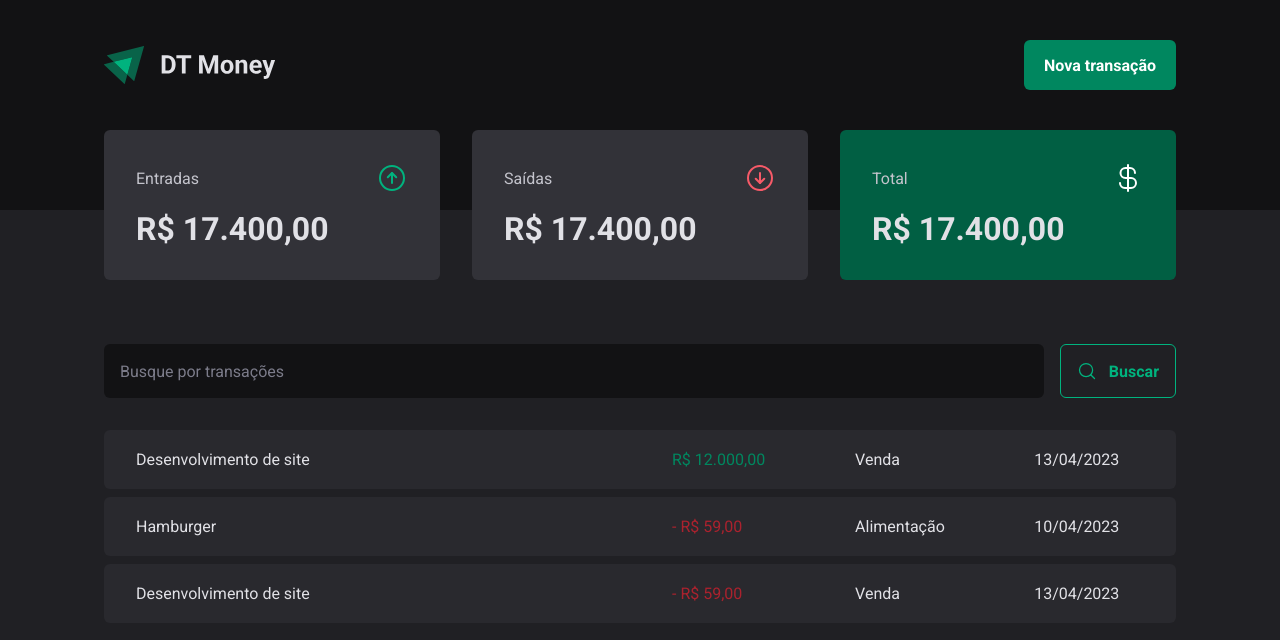
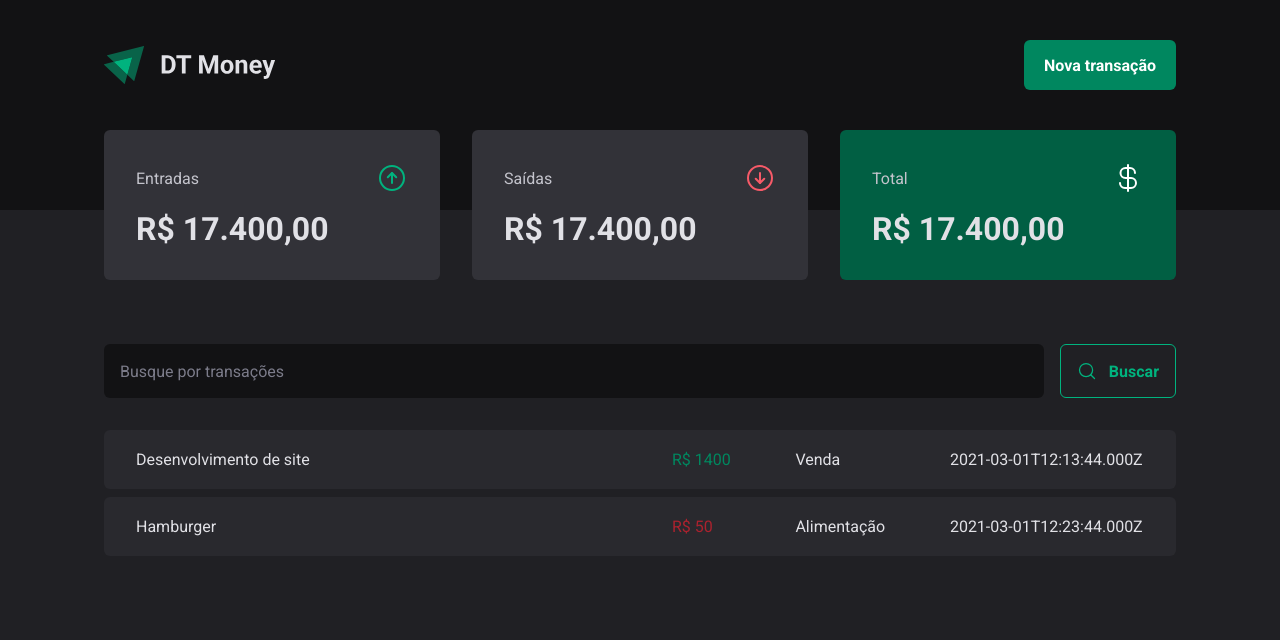
Before and after one commit to fabio-beutler/ignite-03-dt-money, a React (Vite) app: page / in a window 1280 px wide. Shown: the top 640 px of the page. Built offline with nearby package versions, Linux system fonts and the light colour scheme; data requests are answered from the project's data file.

Commit message:
Conexão com a API - Realizando requisição HTTP

```diff
--- a/server.json
+++ b/server.json
@@ -5,7 +5,7 @@
       "description": "Desenvolvimento de site",
       "type": "income",
       "category": "Venda",
-      "price": 1400,
+      "amount": 1400,
       "createdAt": "2021-03-01T12:13:44.000Z"
     },
     {
@@ -13,7 +13,7 @@
       "description": "Hamburger",
       "type": "outcome",
       "category": "Alimentação",
-      "price": 50,
+      "amount": 50,
       "createdAt": "2021-03-01T12:23:44.000Z"
     }
   ]
--- a/src/pages/Transactions/index.tsx
+++ b/src/pages/Transactions/index.tsx
@@ -1,3 +1,4 @@
+import { useEffect, useState } from 'react';
 import { Header } from '../../components/Header';
 import { Summary } from '../../components/Summary';
 import { SearchForm } from './components/SearchForm';
@@ -7,7 +8,24 @@
   TransactionsTable,
 } from './styles';
 
+interface Transaction {
+  id: number;
+  description: string;
+  type: 'income' | 'outcome';
+  category: string;
+  amount: number;
+  createdAt: string;
+}
+
 export function Transactions() {
+  const [transactions, setTransactions] = useState<Transaction[]>([]);
+
+  useEffect(() => {
+    fetch('http://localhost:3333/transactions')
+      .then((response) => response.json())
+      .then((data) => setTransactions(data));
+  }, []);
+
   return (
     <div>
       <Header />
@@ -18,30 +36,18 @@
 
         <TransactionsTable>
           <tbody>
-            <tr>
-              <td width='50%'>Desenvolvimento de site</td>
-              <td>
-                <PriceHighlight variant='income'>R$ 12.000,00</PriceHighlight>
-              </td>
-              <td>Venda</td>
-              <td>13/04/2023</td>
-            </tr>
-            <tr>
-              <td width='50%'>Hamburger</td>
-              <td>
-                <PriceHighlight variant='outcome'>- R$ 59,00</PriceHighlight>
-              </td>
-              <td>Alimentação</td>
-              <td>10/04/2023</td>
-            </tr>
-            <tr>
-              <td width='50%'>Desenvolvimento de site</td>
-              <td>
-                <PriceHighlight variant='outcome'>- R$ 59,00</PriceHighlight>
-              </td>
-              <td>Venda</td>
-              <td>13/04/2023</td>
-            </tr>
+            {transactions.map((transaction) => (
+              <tr key={transaction.id}>
+                <td width='50%'>{transaction.description}</td>
+                <td>
+                  <PriceHighlight variant={transaction.type}>
+                    R$ {transaction.amount}
+                  </PriceHighlight>
+                </td>
+                <td>{transaction.category}</td>
+                <td>{transaction.createdAt}</td>
+              </tr>
+            ))}
           </tbody>
         </TransactionsTable>
       </TransactionsContainer>
```
